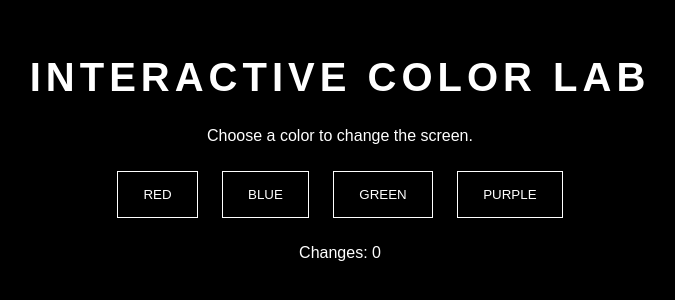
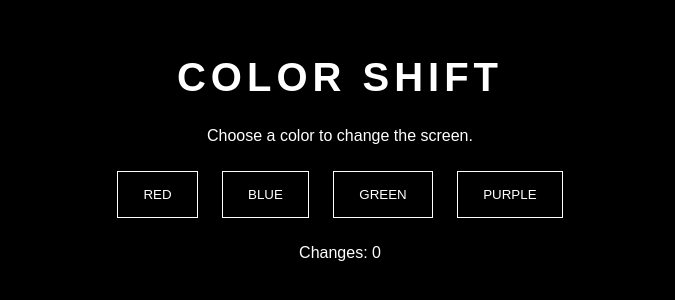
Before and after one commit to Andersen1122/2026_net, a plain HTML site: page jstest/index.html in a window 1280 px wide. Shown: the part 130-430 px from the top of the page, without its empty margins (300-975 px from the left). Drawn offline with Linux system fonts and the light colour scheme.

Commit message:
Update index.html

```diff
--- a/jstest/index.html
+++ b/jstest/index.html
@@ -8,7 +8,7 @@
 </head>
 <body>
 
-    <h1>INTERACTIVE COLOR LAB</h1>
+    <h1>COLOR SHIFT</h1>
     <p id="message">Choose a color to change the screen.</p>
 
     <div class="buttons">
```
